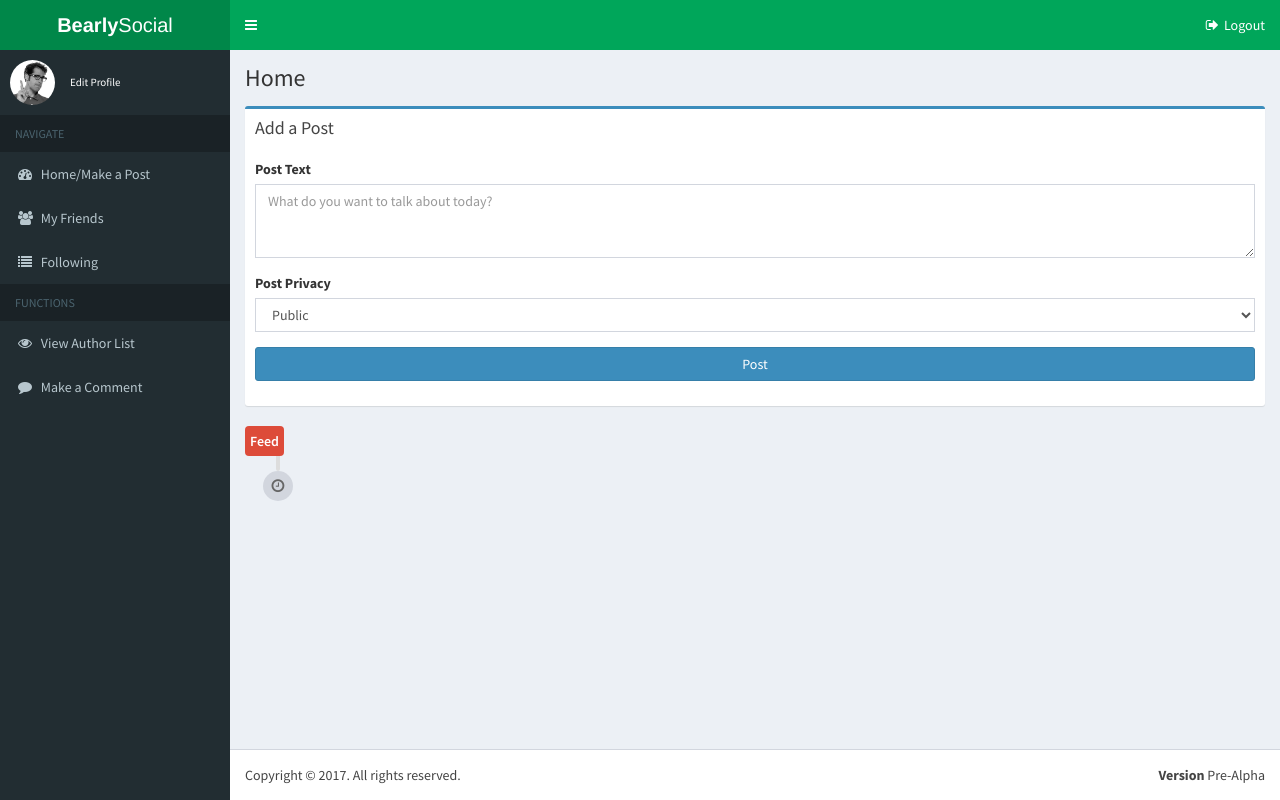
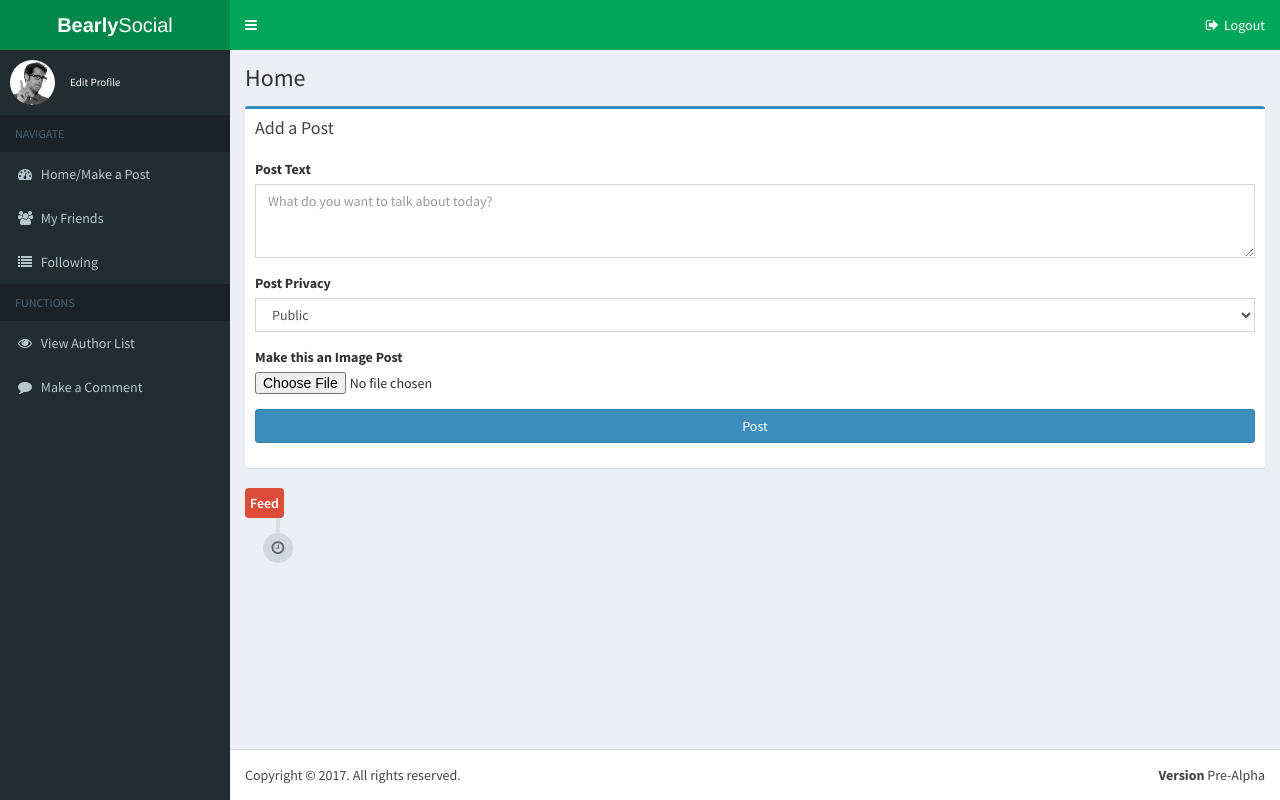
Before and after one commit to genomaxx/404cmputProject, a Django app: template social/author/templates/author/index.html in a window 1280 px wide. Run offline with Django 3.2, Linux system fonts and the light colour scheme; the template is opened without the code that fills it, so the values that code supplies are empty; some libraries are stand-ins or nearby versions.

Commit message:
adding upload to template

```diff
--- a/social/author/templates/author/index.html
+++ b/social/author/templates/author/index.html
@@ -19,8 +19,7 @@
               <h3 class="box-title"> Add a Post</h3>
             </div>
             <div class="box-body">
-	    <form action="/author/author_post/" method="POST">
-
+			    <form action="/author/author_post/" method="POST" enctype="multipart/form-data">
                     {% csrf_token %}
                     <div class="form-group">
                         <label>Post Text</label>
@@ -34,6 +33,10 @@
                           <option value=2>Friends of Friends</option>
                           <option value=4>Me Only</option>
                         </select>
+                    </div>
+                    <div class="form-group">
+                      <label>Make this an Image Post</label>
+                      <input type="file" name="image">
                     </div>
                     <div class="form-group">
                         <button type="submit" class="btn btn-block btn-primary">Post</button>
```
Lines whose indentation alone changed are shown as unchanged.
